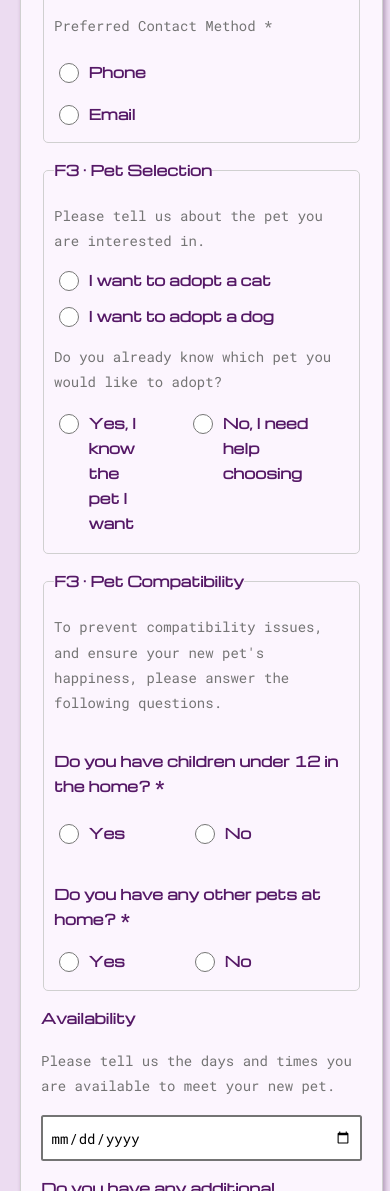
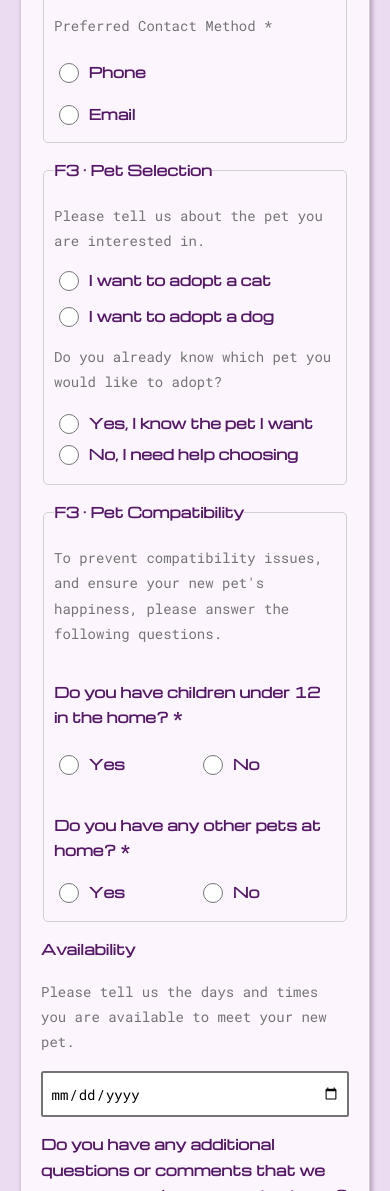
Before and after one commit to StephaniePeacock/Inclusive-Form-Flow, a plain HTML site: page index.html in a window 390 px wide. Shown: the part 1376-2567 px from the top of the page. Drawn offline with nearby package versions, Linux system fonts and the light colour scheme.

Commit message:
all sizes look good!

```diff
--- a/styles.css
+++ b/styles.css
@@ -152,36 +152,36 @@ textarea{
 }
 #pet-selection {
     display: grid;
+    grid-template-columns: 1fr 15fr 1fr 15fr;
     grid-template-areas:
         "q1 q1 q1 q1"
         "b1 l1 b2 l2"
         "q q q q";
-    justify-content: space-around;
 }
 #q1 { grid-area: q1; }
 #specific-pet-yes { grid-area: b1; }
-#specific-pet-yes-label { grid-area: l1; margin-right: 9vw; }
+#specific-pet-yes-label { grid-area: l1; }
 #specific-pet-no { grid-area: b2; }
-#specific-pet-no-label { grid-area: l2;  margin-right: 9vw; }
+#specific-pet-no-label { grid-area: l2; }
 .pet-id-field, .pet-details-field { grid-area: q; }
 #pet-compatibility {
     display: grid;
+    grid-template-columns: 1fr 15fr 1fr 15fr;
     grid-template-areas:
         "q3 q3 q3 q3"
         "b3 b3 b4 b4"
         "q4 q4 q4 q4"
         "b5 l5 b6 l6"
         "q5 q5 q5 q5";
-    justify-content: space-around;
 }
 #q3 { grid-area: q3; }
-#children-yes { grid-area: b3; margin-right: 10vw}
-#children-no { grid-area: b4; margin-right: 20vw}
+#children-yes { grid-area: b3; }
+#children-no { grid-area: b4; }
 #other-pet-help { grid-area: q4; }
 #other-pet-yes { grid-area: b5; }
-#other-pet-yes-label { grid-area: l5; margin-right: 15vw;}
+#other-pet-yes-label { grid-area: l5; }
 #other-pet-no { grid-area: b6; }
-#other-pet-no-label { grid-area: l6; margin-right: 25vw;}
+#other-pet-no-label { grid-area: l6; }
 .other-pets-field { grid-area: q5; }
 
 
@@ -232,3 +232,19 @@ button:disabled{
         gap:1rem;
     }
 }
+
+@media screen and (max-width: 768px) {
+    #pet-selection {
+    grid-template-areas:
+        "q1 q1 q1 q1"
+        "b1 l1 l1 l1"
+        "b2 l2 l2 l2"
+        "q q q q";
+    }
+    .pet-details-field .options,
+    .other-pets-field .options {
+        display: flex; flex-direction: column;
+    }
+
+
+}
```
